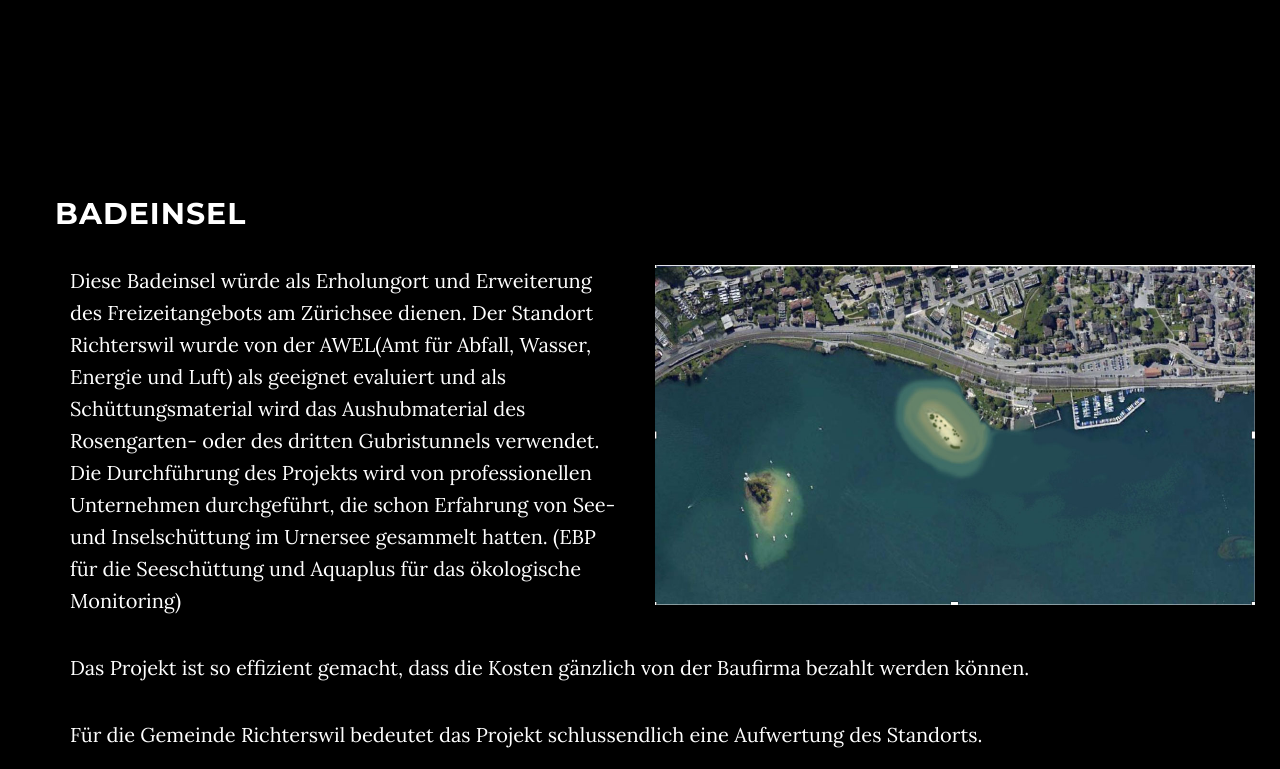
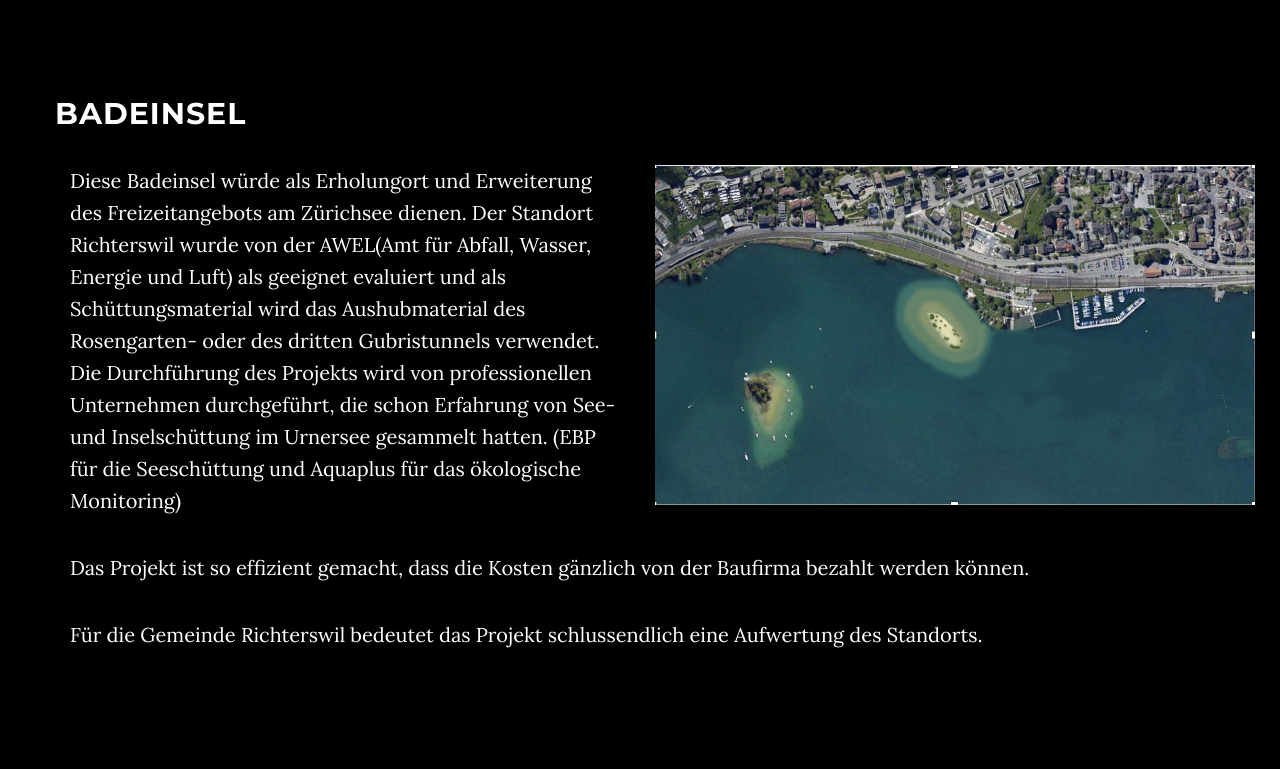
Before and after one commit to ChopinP/example, a website: page index.html in a window 1280 px wide. Shown: the part 1311-2080 px from the top of the page. Drawn offline with nearby package versions, Linux system fonts and the light colour scheme; some packages are replaced by stand-ins of ours.

Commit message:
some changes that are not necessary

```diff
--- a/index.html
+++ b/index.html
@@ -106,7 +106,7 @@
     </section>
 
     <!-- Badeinsel Section -->
-    <section id="download" class="container" style="padding-top:100px; padding-bottom:100px;">
+    <section id="download" class="container">
         <div class="row">
             <h2 class="Badeinsel-titel">Badeinsel</h2>
                 <figure class="col-sm-6">
```
